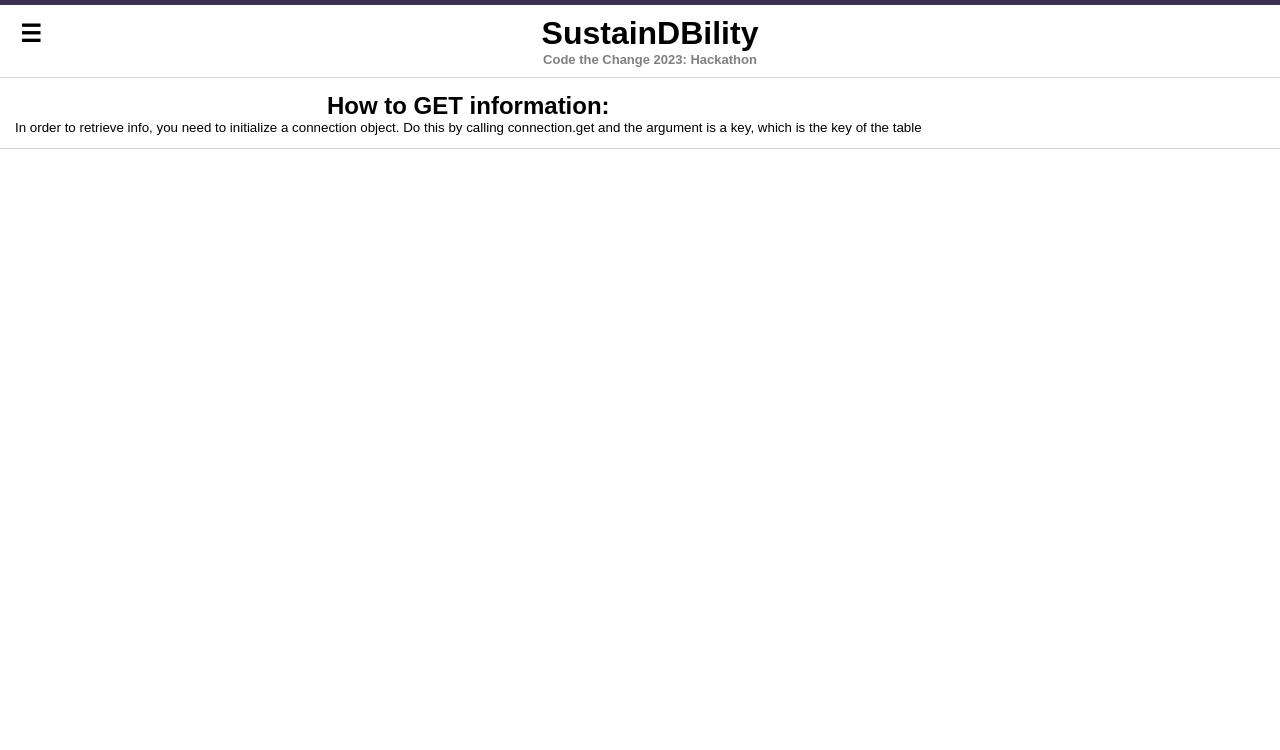
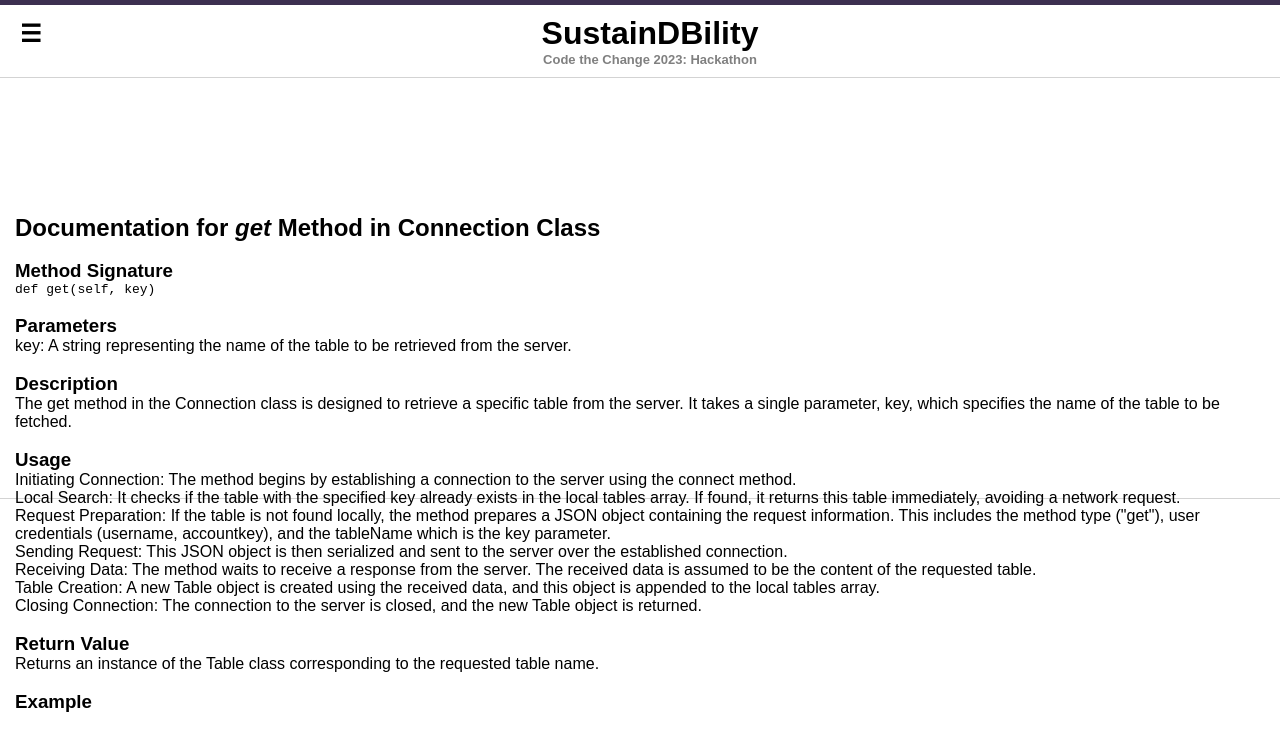
Before and after one commit to FeranmiF8/sustainDBility2, a React (Create React App) app in the folder Documentation/: page /info/get in a window 1280 px wide. Shown: the top 750 px of the page. Built offline with nearby package versions, Linux system fonts and the light colour scheme.

Commit message:
documentation

```diff
--- a/Documentation/src/App.js
+++ b/Documentation/src/App.js
@@ -17,7 +17,7 @@ function App() {
       <Routes>
         <Route element={<Layout />}>
           <Route path="/"></Route>
-          <Route path="/info" element={<div className="no-note-selected">Heyyyyyyy</div>}></Route>
+          <Route path="/info" element={<div className="no-note-selected">Click menu icon for info instructions</div>}></Route>
           <Route path="/info/get" element={<Get />}></Route>
           <Route path="/info/set" element={<Set />}></Route>
           <Route path="/info/delete" element={<Delete />}></Route>
--- a/Documentation/src/index.css
+++ b/Documentation/src/index.css
@@ -163,7 +163,7 @@ a {
   justify-content: flex-start;
   align-items: flex-start;
   flex-direction: column;
-  padding: 0px;
+  padding-top: 700px;
   overflow: hidden;
 }
 .note-info {
@@ -245,7 +245,6 @@ hr {
   padding-left: 15px;
   display:flex;
   flex-direction: column;
-  text-align: center;
 }
 
 .view-text{
--- a/Documentation/src/reactfiles/Get.js
+++ b/Documentation/src/reactfiles/Get.js
@@ -6,8 +6,30 @@ export default function Get() {
     <div id="Note">
       <div className="note-info">
         <div className="title-date">
-          <h2>How to GET information:</h2>
-          <small>In order to retrieve info, you need to initialize a connection object. Do this by calling connection.get and the argument is a key, which is the key of the table</small>
+          <h2>Documentation for <i>get</i> Method in Connection Class</h2>
+          <br />
+          <h3>Method Signature</h3>
+          <code>def get(self, key)</code>
+          <br />
+          <h3>Parameters</h3>
+          <l>key: A string representing the name of the table to be retrieved from the server.</l>
+          <br />
+          <h3>Description</h3>
+          <p>The get method in the Connection class is designed to retrieve a specific table from the server. It takes a single parameter, key, which specifies the name of the table to be fetched.</p>
+          <br />
+          <h3>Usage</h3>
+          <p>Initiating Connection: The method begins by establishing a connection to the server using the connect method.</p>
+          <p>Local Search: It checks if the table with the specified key already exists in the local tables array. If found, it returns this table immediately, avoiding a network request.</p>
+          <p>Request Preparation: If the table is not found locally, the method prepares a JSON object containing the request information. This includes the method type ("get"), user credentials (username, accountkey), and the tableName which is the key parameter.</p>
+          <p>Sending Request: This JSON object is then serialized and sent to the server over the established connection.</p>
+          <p>Receiving Data: The method waits to receive a response from the server. The received data is assumed to be the content of the requested table.</p>
+          <p>Table Creation: A new Table object is created using the received data, and this object is appended to the local tables array.</p>
+          <p>Closing Connection: The connection to the server is closed, and the new Table object is returned.</p>
+          <br />
+          <h3>Return Value</h3>
+          <l>Returns an instance of the Table class corresponding to the requested table name.</l>
+          <br />
+          <h3>Example</h3>
         </div>
       </div>
     </div>
```
Also changed, not shown: Documentation/src/Layout.js (+4 -4 lines).
